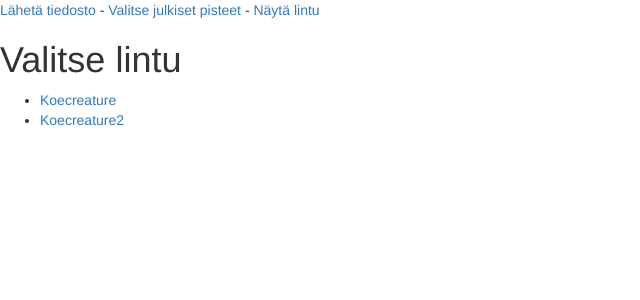
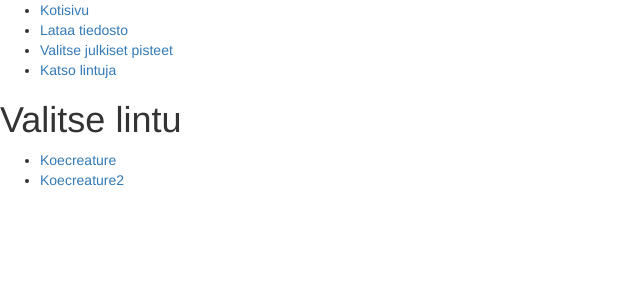
Before and after one commit to Team-Papukaani/papukaani, a Django app: page /papukaani/creatures/ in a window 1280 px wide. Shown: the top 300 px of the page, without its empty margins (0-640 px from the left). Run offline with Django 3.2, Linux system fonts and the light colour scheme; parts of the project's set-up code (start-up, migrations or seed data) failed here and were passed over; some libraries are stand-ins or nearby versions.

Commit message:
Navigation menu update

```diff
--- a/papukaaniApp/templates/papukaaniApp/creatures.html
+++ b/papukaaniApp/templates/papukaaniApp/creatures.html
@@ -4,7 +4,7 @@
 <head>
     <meta charset="UTF-8">
     <title>Pelikaija</title>
-    <link rel="stylesheet" type="text/css" href="{% static "papukaaniApp/general.css" %}">
+    <link rel="stylesheet" type="text/css" href="{% static 'papukaaniApp/general.css' %}">
     {% include "papukaaniApp/include_headers.html" %}
 </head>
 <body>
--- a/papukaaniApp/templates/papukaaniApp/include_headers.html
+++ b/papukaaniApp/templates/papukaaniApp/include_headers.html
@@ -3,3 +3,4 @@
 <meta http-equiv="X-UA-Compatible" content="IE=edge">
 <meta name="viewport" content="width=device-width, initial-scale=1">
 <link href="{% static 'papukaani/css/bootstrap.min.css' %}" rel="stylesheet">
+<link href="{% static 'papukaaniApp/navigator.css' %}" rel="stylesheet">
--- a/papukaaniApp/templates/papukaaniApp/navigation.html
+++ b/papukaaniApp/templates/papukaaniApp/navigation.html
@@ -1,5 +1,9 @@
-<p>
-    <a href="{% url 'upload' %}" id="upload_link">Lähetä tiedosto</a> -
-    <a href="{% url 'choose' %}" id="choose_link">Valitse julkiset pisteet</a> -
-    <a href="{% url 'creatures' %}" id="select_creature">Näytä lintu</a>
-</p>
+{% load staticfiles %}
+<div id='cssmenu'>
+<ul>
+    <li><a href='{% url "index" %}'><span>Kotisivu</span></a></li>
+    <li><a id="upload_link" href='{% url "upload" %}'><span>Lataa tiedosto</span></a></li>
+    <li><a href='{% url "choose" %}'><span>Valitse julkiset pisteet</span></a></li>
+    <li><a href='{% url "creatures" %}'><span>Katso lintuja</span></a></li>
+</ul>
+</div>
```
